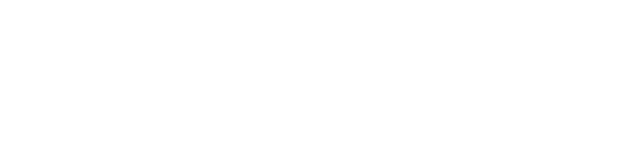
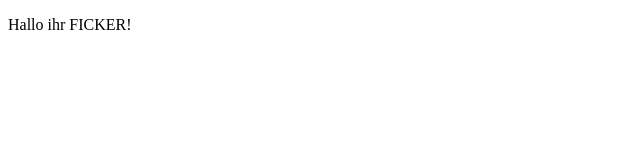
Before and after one commit to pinkpumelo/bluebanda, a plain HTML site: page admin/index.html in a window 1280 px wide. Shown: the whole page, without its empty margins (0-640 px from the left). Drawn offline with Linux system fonts and the light colour scheme.

Commit message:
Update index.html

```diff
--- a/admin/index.html
+++ b/admin/index.html
@@ -7,5 +7,6 @@
   </head>
   <body>
     <!-- Netlify CMS wird automatisch in diesen Bereich gerendert -->
+    <p>Hallo ihr FICKER!</p>
   </body>
 </html>
```
